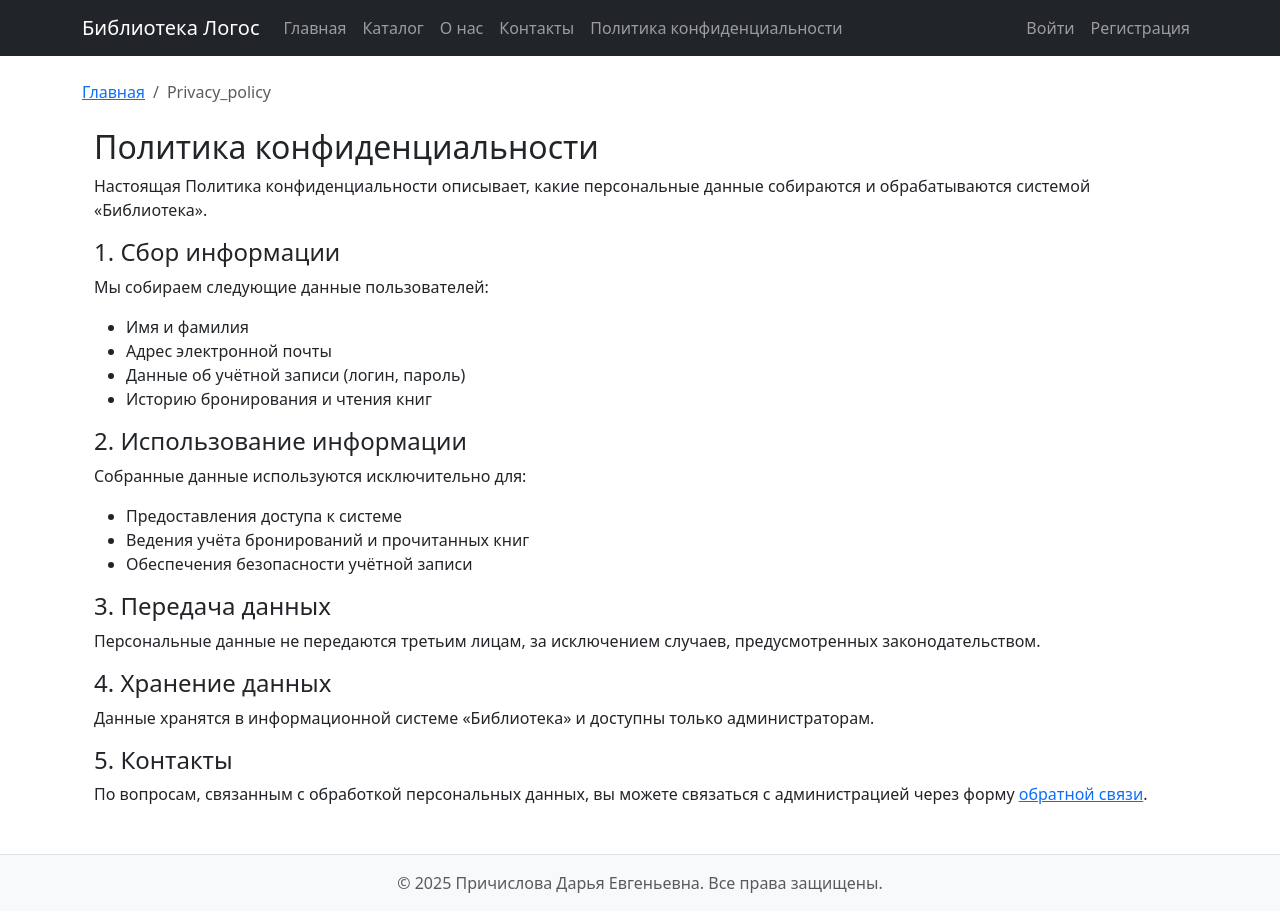
After one commit to DaryaPrich/library_site, a Django app: page /privacy/ in a window 1280 px wide. The commit adds this page. Run offline with Django 5.2, Linux system fonts and the light colour scheme; some libraries are stand-ins or nearby versions.

```diff
--- a/library_site/main/templates/main/base.html
+++ b/library_site/main/templates/main/base.html
@@ -81,6 +81,10 @@
 
                 <li class="nav-item"><a class="nav-link" href="/about/">О нас</a></li>
                 <li class="nav-item"><a class="nav-link" href="/contact/">Контакты</a></li>
+                <li class="nav-item">
+                    <a class="nav-link" href="{% url 'privacy_policy' %}">Политика конфиденциальности</a>
+                </li>
+
             </ul>
             <ul class="navbar-nav">
                 {% if user.is_authenticated %}
--- a/library_site/main/templates/main/genre_list.html
+++ b/library_site/main/templates/main/genre_list.html
@@ -16,6 +16,7 @@
             <td>
                 <a href="{% url 'genre_edit' g.id %}" class="btn btn-sm btn-primary">Изменить</a>
                 <a href="{% url 'genre_delete' g.id %}" class="btn btn-sm btn-danger">Удалить</a>
+                <a href="{% url 'books_list' %}?genre={{ g.id }}" class="btn btn-sm btn-info">Показать книги</a>
             </td>
         </tr>
         {% endfor %}
--- a/library_site/main/templates/main/literaturetype_list.html
+++ b/library_site/main/templates/main/literaturetype_list.html
@@ -16,6 +16,7 @@
             <td>
                 <a href="{% url 'literaturetype_edit' t.id %}" class="btn btn-sm btn-primary">Изменить</a>
                 <a href="{% url 'literaturetype_delete' t.id %}" class="btn btn-sm btn-danger">Удалить</a>
+                <a href="{% url 'books_list' %}?type={{ t.id }}" class="btn btn-sm btn-info">Показать книги</a>
             </td>
         </tr>
         {% endfor %}
--- /dev/null
+++ b/library_site/main/templates/main/privacy_policy.html
@@ -0,0 +1,50 @@
+{% extends "main/base.html" %}
+{% block title %}Политика конфиденциальности{% endblock %}
+
+{% block content %}
+<div class="container mt-4">
+    <h2>Политика конфиденциальности</h2>
+    <p>
+        Настоящая Политика конфиденциальности описывает, какие персональные данные
+        собираются и обрабатываются системой «Библиотека».
+    </p>
+
+    <h4>1. Сбор информации</h4>
+    <p>
+        Мы собираем следующие данные пользователей:
+        <ul>
+            <li>Имя и фамилия</li>
+            <li>Адрес электронной почты</li>
+            <li>Данные об учётной записи (логин, пароль)</li>
+            <li>Историю бронирования и чтения книг</li>
+        </ul>
+    </p>
+
+    <h4>2. Использование информации</h4>
+    <p>
+        Собранные данные используются исключительно для:
+        <ul>
+            <li>Предоставления доступа к системе</li>
+            <li>Ведения учёта бронирований и прочитанных книг</li>
+            <li>Обеспечения безопасности учётной записи</li>
+        </ul>
+    </p>
+
+    <h4>3. Передача данных</h4>
+    <p>
+        Персональные данные не передаются третьим лицам, за исключением случаев,
+        предусмотренных законодательством.
+    </p>
+
+    <h4>4. Хранение данных</h4>
+    <p>
+        Данные хранятся в информационной системе «Библиотека» и доступны только администраторам.
+    </p>
+
+    <h4>5. Контакты</h4>
+    <p>
+        По вопросам, связанным с обработкой персональных данных, вы можете связаться с администрацией
+        через форму <a href="{% url 'contact' %}">обратной связи</a>.
+    </p>
+</div>
+{% endblock %}
--- a/library_site/main/urls.py
+++ b/library_site/main/urls.py
@@ -45,4 +45,8 @@
     path("genres/<int:pk>/edit/", views.GenreUpdateView.as_view(), name="genre_edit"),
     path("genres/<int:pk>/delete/", views.GenreDeleteView.as_view(), name="genre_delete"),
 
+    path("privacy/", views.PrivacyPolicyView.as_view(), name="privacy_policy"),
+
+    path("genres/<int:pk>/books/", views.GenreBooksView.as_view(), name="genre_books"),
+
 ]
--- a/library_site/main/views.py
+++ b/library_site/main/views.py
@@ -5,7 +5,6 @@
 from django.contrib.auth.decorators import login_required
 from django.contrib.auth.forms import AuthenticationForm
 from django.contrib.auth.hashers import check_password, make_password
-from django.shortcuts import get_object_or_404
 
 from .forms import BookForm  # если формы нет — создадим ниже
 from .forms import RegisterForm
@@ -16,7 +15,7 @@
     return render(request, 'main/index.html')
 
 
-from .models import Book, ReadHistory
+from .models import ReadHistory
 
 
 def _chunked(seq, size):
@@ -27,7 +26,16 @@
 def books_list(request):
     books = Book.objects.all()
 
-    # === Подборка для карусели ===
+    # фильтрация по GET-параметрам
+    genre_id = request.GET.get("genre")
+    type_id = request.GET.get("type")
+
+    if genre_id:
+        books = books.filter(genres__id=genre_id)
+    if type_id:
+        books = books.filter(literature_type_id=type_id)
+
+    # === Подборка для карусели (оставляем как есть) ===
     carousel_title = "Популярное"
     qs = Book.objects.exclude(cover_image__isnull=True).exclude(cover_image="")
 
@@ -38,17 +46,15 @@
             .values_list("book_id", flat=True)
         )
         if read_ids:
-            # типы литературы этих книг
             types = list(
                 Book.objects.filter(id__in=read_ids).values_list("literature_type_id", flat=True)
             )
-            # рекомендации из этих типов (не включая уже прочитанные)
             rec = qs.filter(literature_type_id__in=types).exclude(id__in=read_ids)[:18]
             if rec:
                 carousel_title = "Рекомендовано вам"
                 carousel_books = list(rec)
             else:
-                carousel_books = list(qs.order_by("-year")[:18])  # сортируем по году
+                carousel_books = list(qs.order_by("-year")[:18])
         else:
             carousel_books = list(qs.order_by("-year")[:18])
     else:
@@ -375,3 +381,30 @@
     model = Genre
     template_name = "main/genre_confirm_delete.html"
     success_url = reverse_lazy("genre_list")
+
+
+from django.views.generic import TemplateView
+
+
+class PrivacyPolicyView(TemplateView):
+    template_name = "main/privacy_policy.html"
+
+
+from django.shortcuts import get_object_or_404
+from .models import Genre, Book
+
+
+class GenreBooksView(LoginRequiredMixin, ListView):
+    model = Book
+    template_name = "main/books_by_genre.html"
+    context_object_name = "books"
+
+    def get_queryset(self):
+        genre_id = self.kwargs["pk"]
+        return Book.objects.filter(genres__id=genre_id)
+
+    def get_context_data(self, **kwargs):
+        context = super().get_context_data(**kwargs)
+        genre = get_object_or_404(Genre, id=self.kwargs["pk"])
+        context["genre"] = genre
+        return context
```
